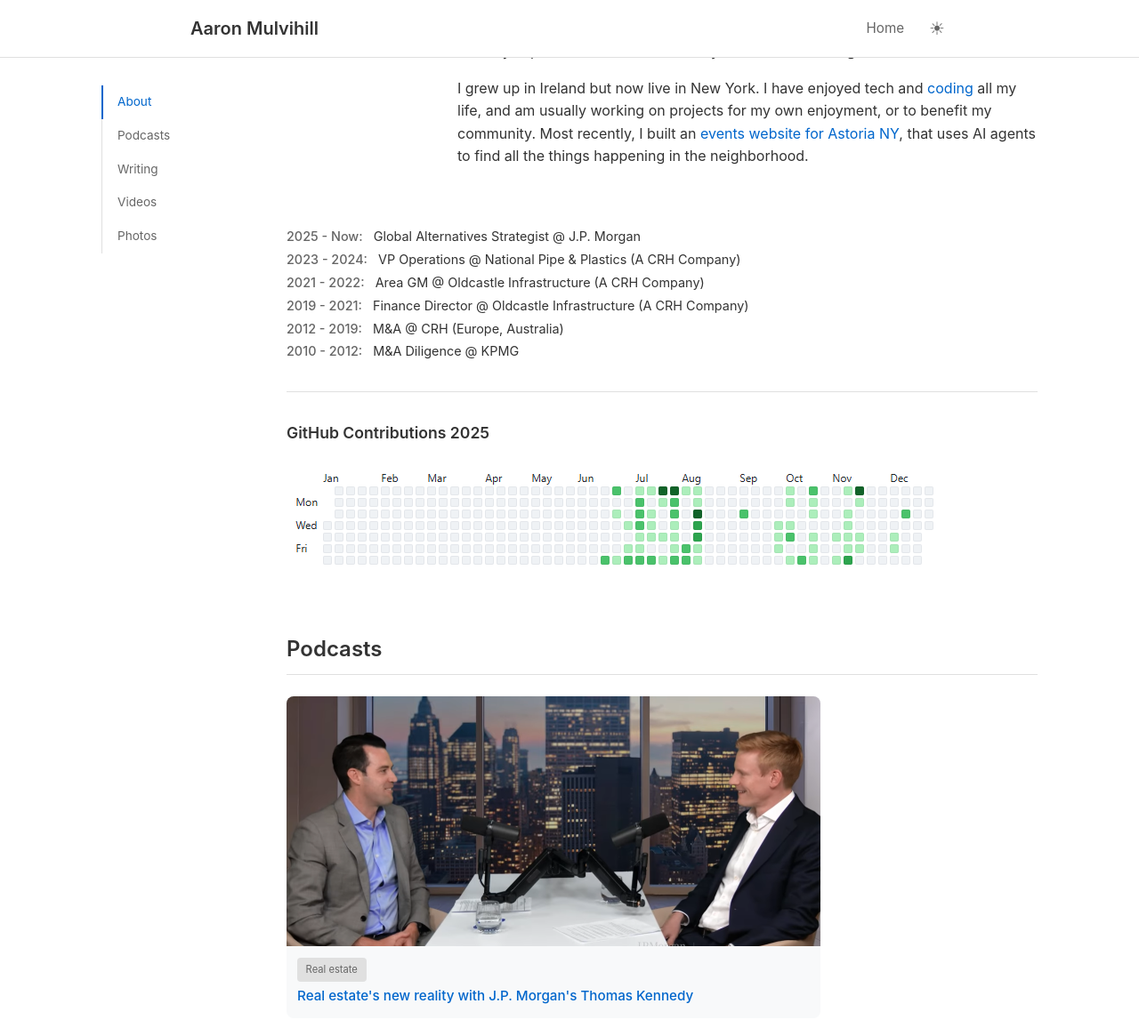
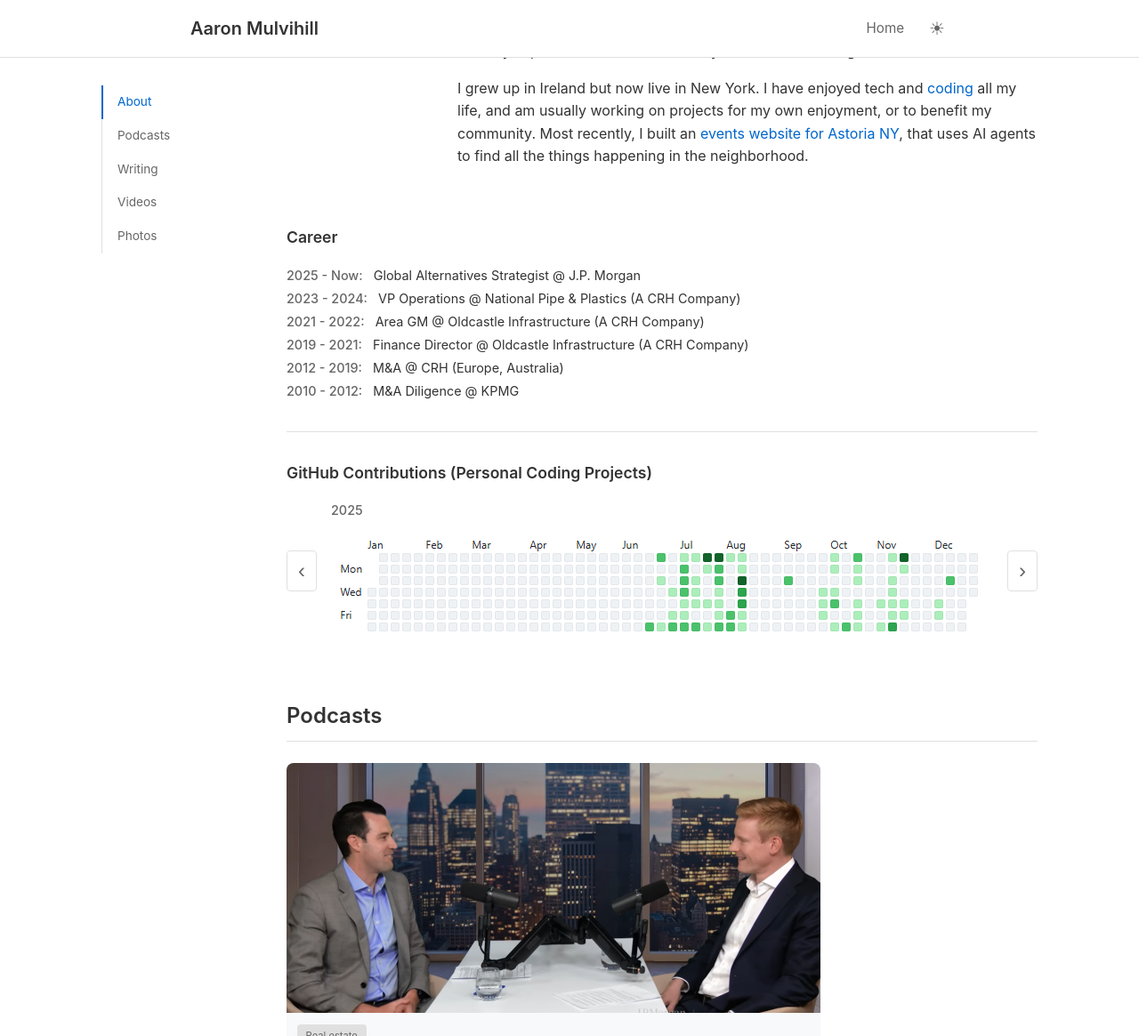
Before and after one commit to moltovivo/personal-site-2025, a Jekyll site: the page built from index.html, in a window 1280 px wide and 1400 px high, scrolled down 468 px, cut to the strip 0-1165 px from the top of the window. Shown: the whole strip at 89% size. Built offline with Jekyll 4.4.1, drawn with Linux system fonts in a browser that asks for light colours.

Commit message:
Add GitHub contributions carousel and Career section title
- Add carousel navigation to show GitHub contributions for 2025 and 2024
- Update section title to "GitHub Contributions (Personal Coding Projects)"
- Add year labels (2025, 2024) to each contribution chart
- Add "Career" section title to job history with consistent styling
- Implement minimal arrow navigation (left/right) for carousel
- Add CSS and JavaScript for smooth carousel transitions

Co-Authored-By: Claude Sonnet 4.5 <noreply@anthropic.com>

```diff
--- a/assets/css/main.css
+++ b/assets/css/main.css
@@ -283,11 +283,11 @@ img {
   border-top: 1px solid var(--border-color);
 }
 
-.job-history-integrated {
+.career-section {
   margin-top: 1.5rem;
 }
 
-.job-history h3 {
+.career-section h3 {
   font-size: 1.1rem;
   font-weight: 600;
   margin-bottom: 1rem;
@@ -319,6 +319,51 @@ img {
   font-size: 1.1rem;
   font-weight: 600;
   margin-bottom: 1rem;
+}
+
+.github-carousel {
+  display: flex;
+  align-items: center;
+  gap: 1rem;
+  position: relative;
+}
+
+.github-carousel-container {
+  flex: 1;
+  overflow: hidden;
+  position: relative;
+}
+
+.github-carousel-item {
+  display: none;
+}
+
+.github-carousel-item.active {
+  display: block;
+}
+
+.github-year-label {
+  font-size: 0.9rem;
+  color: var(--text-muted);
+  margin-bottom: 0.5rem;
+  font-weight: 500;
+}
+
+.github-nav {
+  background: transparent;
+  border: 1px solid var(--border-color);
+  color: var(--text-muted);
+  font-size: 1.5rem;
+  cursor: pointer;
+  padding: 0.5rem 0.75rem;
+  border-radius: 4px;
+  transition: all 0.2s;
+  flex-shrink: 0;
+}
+
+.github-nav:hover {
+  border-color: var(--link-color);
+  color: var(--link-color);
 }
 
 .contribution-chart {
--- a/assets/js/main.js
+++ b/assets/js/main.js
@@ -190,3 +190,26 @@ if (writingSeeAll) {
     writingSeeAll.classList.add('expanded');
   });
 }
+
+// GitHub Carousel
+const githubItems = document.querySelectorAll('.github-carousel-item');
+const githubPrev = document.querySelector('.github-prev');
+const githubNext = document.querySelector('.github-next');
+let currentGithubIndex = 0;
+
+function showGithubItem(index) {
+  githubItems.forEach(item => item.classList.remove('active'));
+  githubItems[index].classList.add('active');
+}
+
+if (githubPrev && githubNext && githubItems.length > 0) {
+  githubPrev.addEventListener('click', () => {
+    currentGithubIndex = (currentGithubIndex - 1 + githubItems.length) % githubItems.length;
+    showGithubItem(currentGithubIndex);
+  });
+
+  githubNext.addEventListener('click', () => {
+    currentGithubIndex = (currentGithubIndex + 1) % githubItems.length;
+    showGithubItem(currentGithubIndex);
+  });
+}
--- a/index.html
+++ b/index.html
@@ -36,7 +36,8 @@ show_scrollspy: true
     </div>
   </div>
 
-  <div class="job-history-integrated">
+  <div class="career-section" id="career">
+    <h3>Career</h3>
     <ul class="timeline">
       <li><span class="year">2025 - Now:</span> Global Alternatives Strategist @ J.P. Morgan</li>
       <li><span class="year">2023 - 2024:</span> VP Operations @ National Pipe & Plastics (A CRH Company)</li>
@@ -48,10 +49,25 @@ show_scrollspy: true
   </div>
 
   <div class="github-contributions" id="github">
-    <h3>GitHub Contributions 2025</h3>
-    <a href="https://github.com/moltovivo" target="_blank" rel="noopener">
-      <img src="/assets/images/github-2025.png" alt="GitHub Contribution Chart 2025" class="contribution-chart">
-    </a>
+    <h3>GitHub Contributions (Personal Coding Projects)</h3>
+    <div class="github-carousel">
+      <button class="github-nav github-prev" aria-label="Previous year">&lsaquo;</button>
+      <div class="github-carousel-container">
+        <div class="github-carousel-item active">
+          <div class="github-year-label">2025</div>
+          <a href="https://github.com/moltovivo" target="_blank" rel="noopener">
+            <img src="/assets/images/github-2025.png" alt="GitHub Contribution Chart 2025" class="contribution-chart">
+          </a>
+        </div>
+        <div class="github-carousel-item">
+          <div class="github-year-label">2024</div>
+          <a href="https://github.com/moltovivo" target="_blank" rel="noopener">
+            <img src="/assets/images/github-2024.png" alt="GitHub Contribution Chart 2024" class="contribution-chart">
+          </a>
+        </div>
+      </div>
+      <button class="github-nav github-next" aria-label="Next year">&rsaquo;</button>
+    </div>
   </div>
 </section>
 
```
